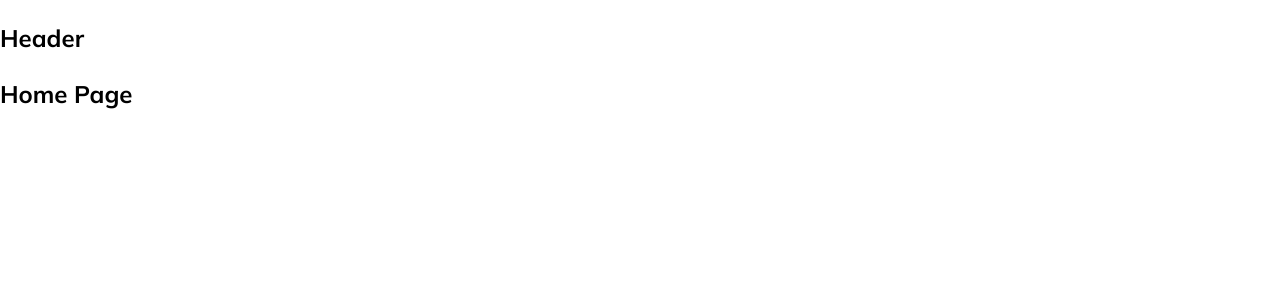
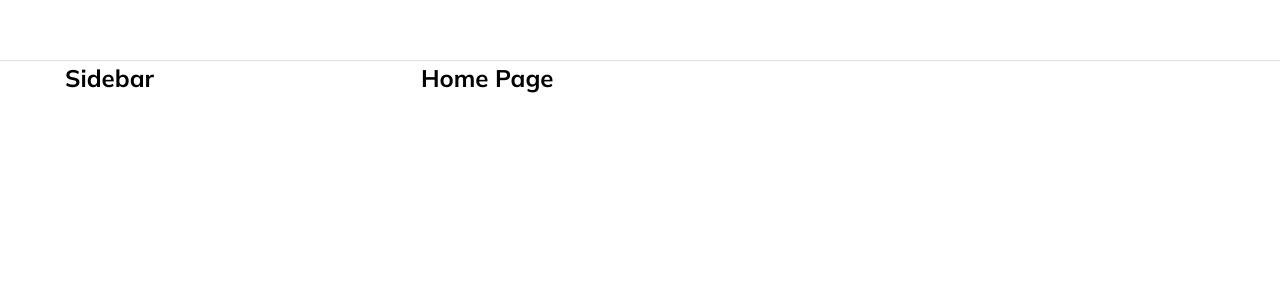
Before and after one commit to daniel090202/tiktok-2223, a React (Create React App) app: page / in a window 1280 px wide. Shown: the top 300 px of the page. Built offline with nearby package versions, Linux system fonts and the light colour scheme.

Commit message:
build-default-layout

```diff
--- a/package.json
+++ b/package.json
@@ -6,6 +6,7 @@
     "@testing-library/jest-dom": "^5.17.0",
     "@testing-library/react": "^13.4.0",
     "@testing-library/user-event": "^13.5.0",
+    "classnames": "^2.3.2",
     "normalize.css": "^8.0.1",
     "react": "^18.2.0",
     "react-dom": "^18.2.0",
--- a/src/components/GlobalStyles/GlobalStyles.scss
+++ b/src/components/GlobalStyles/GlobalStyles.scss
@@ -2,9 +2,13 @@
 @import url('https://fonts.googleapis.com/css2?family=Comfortaa:wght@300;400;500;700&family=Mulish:ital,wght@0,200;0,300;0,400;0,500;0,600;0,700;0,800;0,900;0,1000;1,200;1,300;1,400;1,500;1,600;1,700;1,800;1,900;1,1000&display=swap');
 
 :root {
+    --default-layout-width: 1150px;
+    --default-layout-header-height: 60px;
 }
 
 * {
+    padding: 0;
+    margin: 0;
     box-sizing: border-box;
 }
 
--- /dev/null
+++ b/src/components/Layout/DefaultLayout/DefaultLayout.module.scss
@@ -0,0 +1,14 @@
+.wrapper {
+    display: flex;
+    flex-direction: column;
+    align-items: center;
+}
+
+.container {
+    width: var(--default-layout-width);
+    display: flex;
+}
+
+.content {
+    flex: 1;
+}
--- /dev/null
+++ b/src/components/Layout/DefaultLayout/Sidebar/Sidebar.module.scss
@@ -0,0 +1,3 @@
+.wrapper {
+    width: 356px;
+}
--- a/src/components/Layout/DefaultLayout/Sidebar/index.js
+++ b/src/components/Layout/DefaultLayout/Sidebar/index.js
@@ -1,5 +1,14 @@
+import classNames from 'classnames/bind';
+import styles from './Sidebar.module.scss';
+
+const cn = classNames.bind(styles);
+
 function Sidebar() {
-    return;
+    return (
+        <aside className={cn('wrapper')}>
+            <h2>Sidebar</h2>
+        </aside>
+    );
 }
 
 export default Sidebar;
--- a/src/components/Layout/DefaultLayout/index.js
+++ b/src/components/Layout/DefaultLayout/index.js
@@ -1,13 +1,17 @@
+import classNames from 'classnames/bind';
+import styles from './DefaultLayout.module.scss';
 import Header from '~/components/Layout/components/Header';
 import Sidebar from './Sidebar';
 
+const cn = classNames.bind(styles);
+
 function DefaultLayout({ children }) {
     return (
-        <div className="">
+        <div className={cn('wrapper')}>
             <Header />
-            <div className="container">
+            <div className={cn('container')}>
                 <Sidebar />
-                <div className="content">{children}</div>
+                <div className={cn('content')}>{children}</div>
             </div>
         </div>
     );
--- /dev/null
+++ b/src/components/Layout/components/Header/Header.module.scss
@@ -0,0 +1,12 @@
+.wrapper {
+    width: 100%;
+    height: var(--default-layout-header-height, 60px);
+    box-shadow: 0px 1px 1px rgb(0, 0, 0, 12%);
+    display: flex;
+    justify-content: center;
+}
+
+.inner {
+    width: var(--default-layout-width);
+    height: 100%;
+}
--- a/src/components/Layout/components/Header/index.js
+++ b/src/components/Layout/components/Header/index.js
@@ -1,5 +1,14 @@
+import classNames from 'classnames/bind';
+import styles from './Header.module.scss';
+
+const cn = classNames.bind(styles);
+
 function Header() {
-    return <h2>Header</h2>;
+    return (
+        <header className={cn('wrapper')}>
+            <div className={cn('inner')}></div>
+        </header>
+    );
 }
 
 export default Header;
--- a/src/components/Layout/index.js
+++ b/src/components/Layout/index.js
@@ -1,2 +1,2 @@
 export { default as DefaultLayout } from './DefaultLayout';
-export { default as HeaderOnlyLayout } from './DefaultLayout';
+export { default as HeaderOnlyLayout } from './HeaderOnlyLayout';
```
Also changed, not shown: src/components/Layout/HeaderOnlyLayout/index.js (renamed from src/components/Layout/HeaderOnlyLayout/Header/index.js), 1 other file (tests, documents, lock files or other folders).
